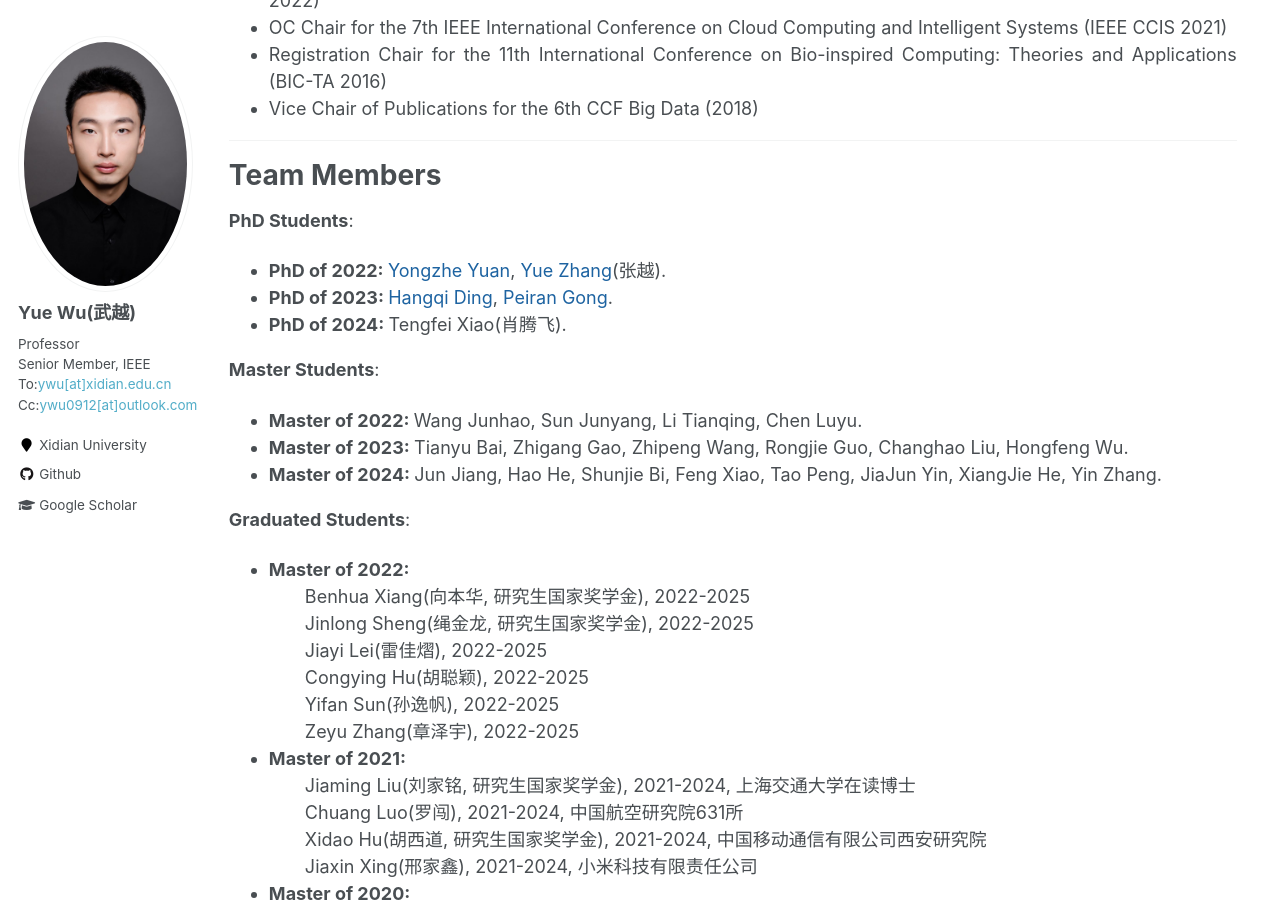
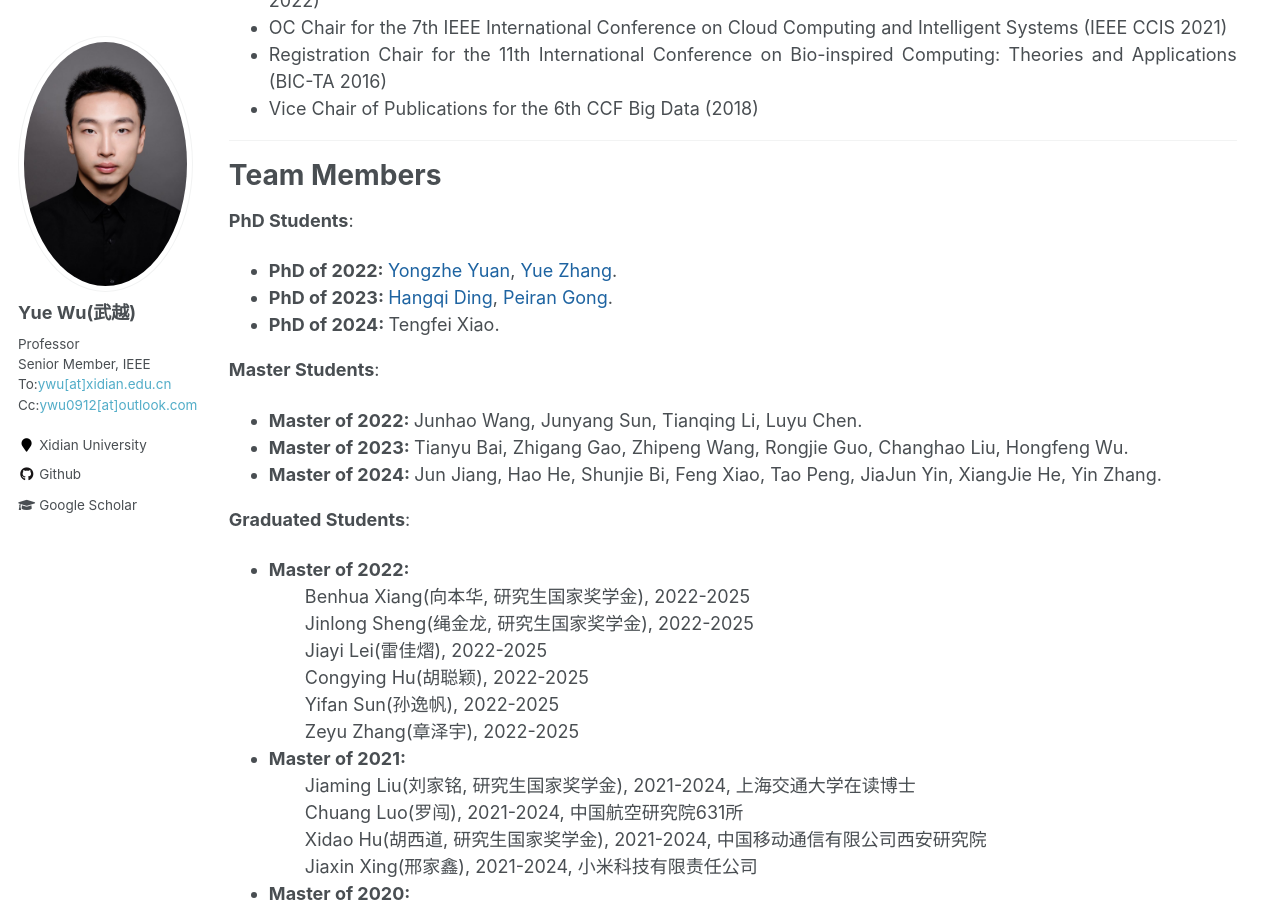
Before and after one commit to ywuchina/ywuchina.github.io, a Jekyll site: the page built from _pages/home.md, in a window 1280 px wide and 900 px high, scrolled down 5185 px. Built offline with Jekyll 4.4.1, drawn with Linux system fonts in a browser that asks for light colours.

Commit message:
Update team.html

```diff
--- a/_includes/team.html
+++ b/_includes/team.html
@@ -19,7 +19,7 @@
 
 <li style="margin-bottom: 1.5;">
     <span>
-        <b>PhD of 2022: </b><a href= "https://yyzmars.github.io/" target="_blank">Yongzhe Yuan</a>, <a href= "https://superyuezhang.github.io/" target="_blank">Yue Zhang</a>(张越).
+        <b>PhD of 2022: </b><a href= "https://yyzmars.github.io/" target="_blank">Yongzhe Yuan</a>, <a href= "https://superyuezhang.github.io/" target="_blank">Yue Zhang</a>.
     </span>
 </li>
 
@@ -31,7 +31,7 @@
 
   <li style="margin-bottom: 1.5;">
     <span>
-        <b>PhD of 2024: </b> Tengfei Xiao(肖腾飞).
+        <b>PhD of 2024: </b> Tengfei Xiao.
     </span>
 </li>
 </ul>
@@ -42,7 +42,7 @@
     <li style="margin-bottom: 1.5;">
         <span>
             <b>Master of 2022: </b>
-            Wang Junhao, Sun Junyang, Li Tianqing, Chen Luyu.
+            Junhao Wang, Junyang Sun, Tianqing Li, Luyu Chen.
         </span>
     </li>
     <li style="margin-bottom: 1.5;">
```
